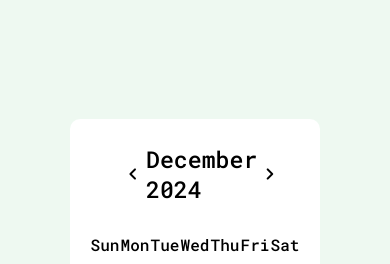
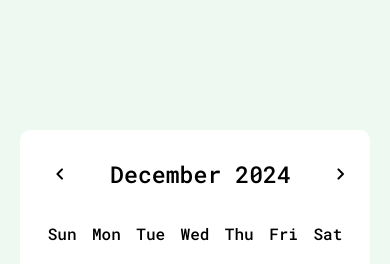
Before and after one commit to jizero1/CalendarDiary, a website: page index.html in a window 390 px wide. Shown: the top 264 px of the page. Drawn offline with nearby package versions, Linux system fonts and the light colour scheme.

Commit message:
반응형 수정

```diff
--- a/main.css
+++ b/main.css
@@ -208,6 +208,9 @@ header span:hover {
 }
 @media screen and (max-width:576px) {
     .wrapper {
-        width: 250px;
+        width: 350px;
+    }
+    .wrapper header {
+        padding: 25px 20px 10px;
     }
 }
```
